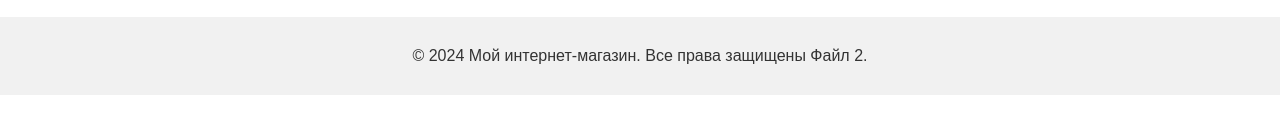
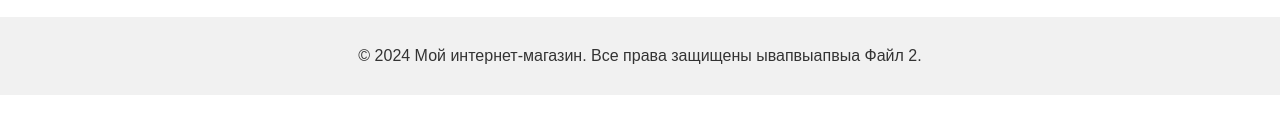
Before and after one commit to Alexey500032/my-shop., a plain HTML site: page index.html in a window 1280 px wide. Shown: the part 549-682 px from the top of the page. Drawn offline with Linux system fonts and the light colour scheme.

Commit message:
Update index.html

```diff
--- a/index.html
+++ b/index.html
@@ -111,7 +111,7 @@
         </div>
     </div>
     <footer>
-        <p>&copy; 2024 Мой интернет-магазин. Все права защищены Файл 2.</p>
+        <p>&copy; 2024 Мой интернет-магазин. Все права защищены ывапвыапвыа Файл 2.</p>
     </footer>
 </body>
 </html>
```
